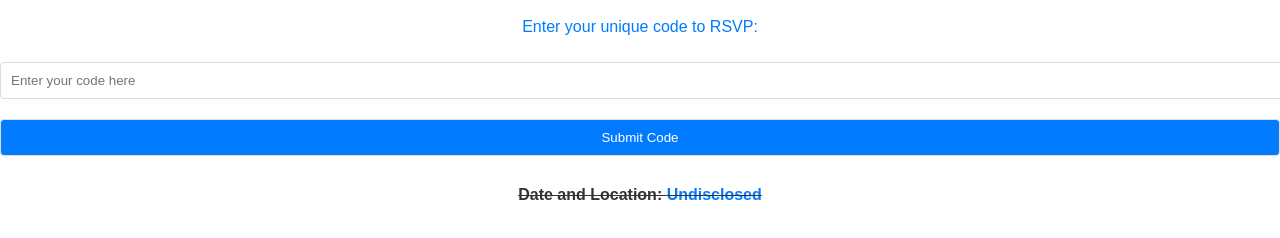
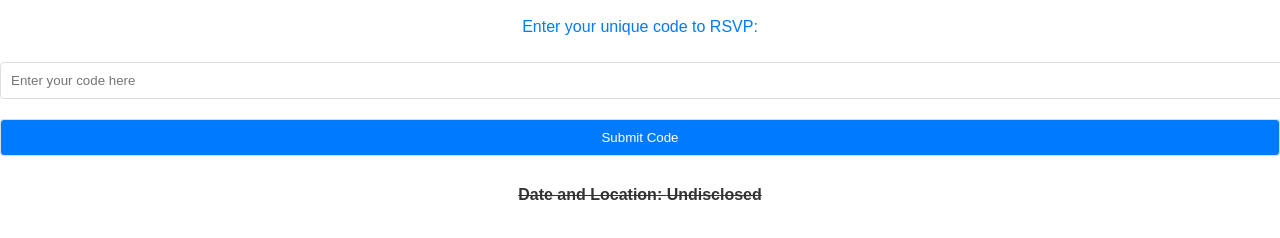
Before and after one commit to yahavshauman/Israel-USummer-party, a plain HTML site: page index.html in a window 1280 px wide. Shown: the part 90-328 px from the top of the page. Drawn offline with Linux system fonts and the light colour scheme.

Commit message:
Update index.html

```diff
--- a/index.html
+++ b/index.html
@@ -62,10 +62,7 @@
             text-align: center;
             margin-top: 20px;
         }
-
-        .hidden-info span {
-            color: #007BFF; /* Blue text for 'Undisclosed' */
-        }
+ }
     </style>
 </head>
 <body>
```
